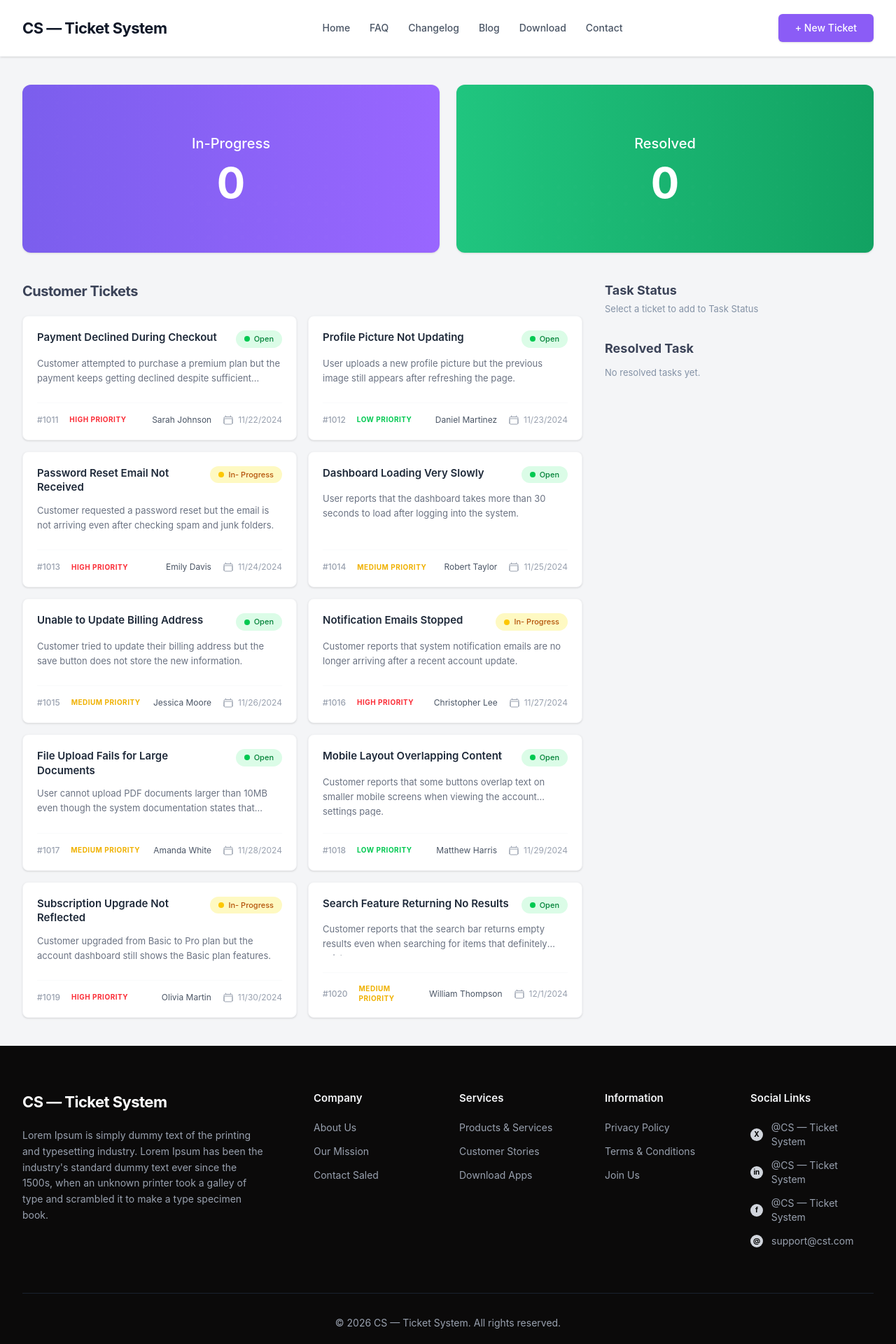
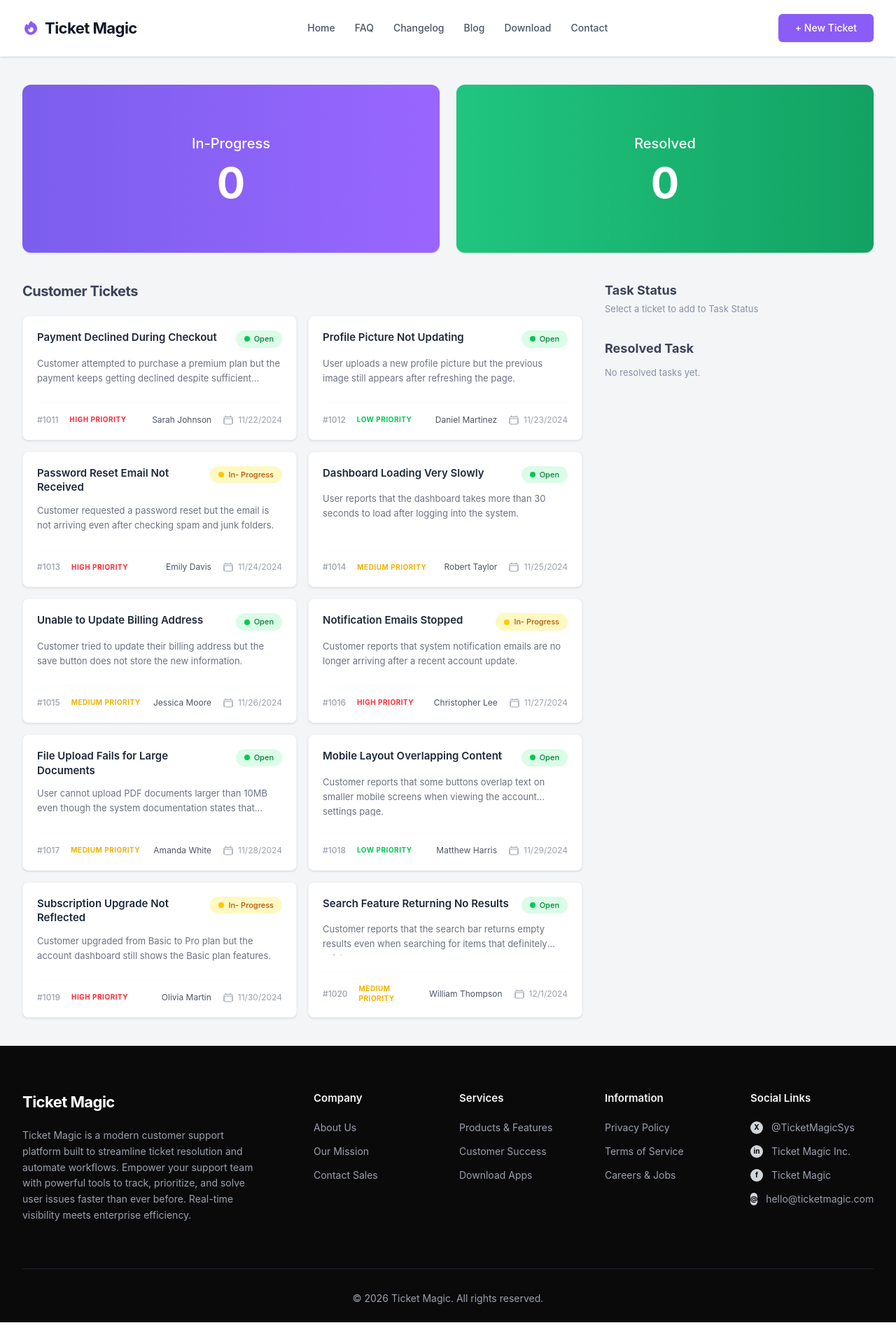
Before and after one commit to tahmeed-35/smart-ticketing-magic, a React (Vite) app: page / in a window 1280 px wide. Shown: the top 1920 px of the page at 70% size. After the commit the page ends 1889 px from the top, so only its background shows below. Built offline with nearby package versions, Linux system fonts and the light colour scheme.

Commit message:
Replace dummy text with real content and rebrand to Ticket Magic

```diff
--- a/src/components/Banner.jsx
+++ b/src/components/Banner.jsx
@@ -4,9 +4,7 @@ export default function Banner({ inProgressCount = 0, resolvedCount = 0 }) {
     return (
         <div className="w-full mb-10">
             <div className="grid grid-cols-1 md:grid-cols-2 gap-6">
-                {/* In-Progress Card */}
                 <div className="relative overflow-hidden rounded-xl bg-gradient-to-r from-[#7B5EED] to-[#9966FF] p-10 text-center text-white shadow-sm flex flex-col items-center justify-center min-h-[240px]">
-
                     <div className="absolute inset-0 opacity-10 blur-[2px]"
                         style={{ backgroundImage: 'radial-gradient(circle at 2px 2px, white 1px, transparent 0)', backgroundSize: '24px 24px' }}>
                     </div>
@@ -15,9 +13,8 @@ export default function Banner({ inProgressCount = 0, resolvedCount = 0 }) {
                     <span className="text-6xl font-bold relative z-10">{inProgressCount}</span>
                 </div>
 
-                {/* Resolved Card */}
                 <div className="relative overflow-hidden rounded-xl bg-gradient-to-r from-[#20C57F] to-[#12A262] p-10 text-center text-white shadow-sm flex flex-col items-center justify-center min-h-[240px]">
-
+                    {/* Background er jonno choto pattern design */}
                     <div className="absolute inset-0 opacity-10 blur-[2px]"
                         style={{ backgroundImage: 'radial-gradient(circle at 2px 2px, white 1px, transparent 0)', backgroundSize: '24px 24px' }}>
                     </div>
--- a/src/components/Footer.jsx
+++ b/src/components/Footer.jsx
@@ -6,78 +6,67 @@ export default function Footer() {
     return (
         <footer className="bg-[#0B0A0A] text-white pt-16 pb-6">
             <div className="max-w-7xl mx-auto px-4 sm:px-6 lg:px-8">
-
-                {/* Main Footer Content */}
                 <div className="grid grid-cols-1 sm:grid-cols-2 lg:grid-cols-6 gap-10 lg:gap-8 mb-16">
-
-                    {/* Brand & Intro */}
                     <div className="lg:col-span-2 pr-0 lg:pr-10">
-                        <h2 className="text-[22px] font-bold mb-5 text-white tracking-tight">CS — Ticket System</h2>
+                        <h2 className="text-[22px] font-bold mb-5 text-white tracking-tight">Ticket Magic</h2>
                         <p className="text-sm text-gray-400 leading-relaxed">
-                            Lorem Ipsum is simply dummy text of the printing and typesetting industry.
-                            Lorem Ipsum has been the industry's standard dummy text ever since the 1500s,
-                            when an unknown printer took a galley of type and scrambled it to make a type specimen book.
+                            Ticket Magic is a modern customer support platform built to streamline ticket resolution and automate workflows. Empower your support team with powerful tools to track, prioritize, and solve user issues faster than ever before. Real-time visibility meets enterprise efficiency.
                         </p>
                     </div>
 
-                    {/* Company Links */}
                     <div className="lg:col-span-1">
                         <h3 className="font-semibold text-[15px] mb-5 text-gray-100">Company</h3>
                         <ul className="space-y-3.5 text-sm text-gray-400">
-                            <li><a href="#" className="hover:text-white transition-colors">About Us</a></li>
-                            <li><a href="#" className="hover:text-white transition-colors">Our Mission</a></li>
-                            <li><a href="#" className="hover:text-white transition-colors">Contact Saled</a></li>
+                            <li><a href="/about" className="hover:text-white transition-colors">About Us</a></li>
+                            <li><a href="/mission" className="hover:text-white transition-colors">Our Mission</a></li>
+                            <li><a href="/contact" className="hover:text-white transition-colors">Contact Sales</a></li>
                         </ul>
                     </div>
 
-                    {/* Services Links */}
                     <div className="lg:col-span-1">
                         <h3 className="font-semibold text-[15px] mb-5 text-gray-100">Services</h3>
                         <ul className="space-y-3.5 text-sm text-gray-400">
-                            <li><a href="#" className="hover:text-white transition-colors">Products & Services</a></li>
-                            <li><a href="#" className="hover:text-white transition-colors">Customer Stories</a></li>
-                            <li><a href="#" className="hover:text-white transition-colors">Download Apps</a></li>
+                            <li><a href="/products" className="hover:text-white transition-colors">Products & Features</a></li>
+                            <li><a href="/customers" className="hover:text-white transition-colors">Customer Success</a></li>
+                            <li><a href="/download" className="hover:text-white transition-colors">Download Apps</a></li>
                         </ul>
                     </div>
 
-                    {/* Information Links */}
+                    {/* Proyojoniyo Information links */}
                     <div className="lg:col-span-1">
                         <h3 className="font-semibold text-[15px] mb-5 text-gray-100">Information</h3>
                         <ul className="space-y-3.5 text-sm text-gray-400">
-                            <li><a href="#" className="hover:text-white transition-colors">Privacy Policy</a></li>
-                            <li><a href="#" className="hover:text-white transition-colors">Terms & Conditions</a></li>
-                            <li><a href="#" className="hover:text-white transition-colors">Join Us</a></li>
+                            <li><a href="/privacy" className="hover:text-white transition-colors">Privacy Policy</a></li>
+                            <li><a href="/terms" className="hover:text-white transition-colors">Terms of Service</a></li>
+                            <li><a href="/careers" className="hover:text-white transition-colors">Careers & Jobs</a></li>
                         </ul>
                     </div>
 
-                    {/* Social Links */}
                     <div className="lg:col-span-1">
                         <h3 className="font-semibold text-[15px] mb-5 text-gray-100">Social Links</h3>
                         <ul className="space-y-3.5 text-sm text-gray-400">
                             <li className="flex items-center gap-3 hover:text-white transition-colors cursor-pointer text-gray-400">
                                 <span className="w-[18px] h-[18px] rounded-full bg-gray-300 text-black flex items-center justify-center text-[10px] font-bold">X</span>
-                                <span>@CS — Ticket System</span>
+                                <span>@TicketMagicSys</span>
                             </li>
                             <li className="flex items-center gap-3 hover:text-white transition-colors cursor-pointer text-gray-400">
                                 <span className="w-[18px] h-[18px] rounded-full bg-gray-300 text-black flex items-center justify-center text-[10px] font-bold">in</span>
-                                <span>@CS — Ticket System</span>
+                                <span>Ticket Magic Inc.</span>
                             </li>
                             <li className="flex items-center gap-3 hover:text-white transition-colors cursor-pointer text-gray-400">
                                 <span className="w-[18px] h-[18px] rounded-full bg-gray-300 text-black flex items-center justify-center text-[10px] font-bold">f</span>
-                                <span>@CS — Ticket System</span>
+                                <span>Ticket Magic</span>
                             </li>
                             <li className="flex items-center gap-3 hover:text-white transition-colors cursor-pointer text-gray-400">
                                 <span className="w-[18px] h-[18px] rounded-full bg-gray-300 text-black flex items-center justify-center text-[10px] font-bold">@</span>
-                                <span>support@cst.com</span>
+                                <span>hello@ticketmagic.com</span>
                             </li>
                         </ul>
                     </div>
-
                 </div>
 
-                {/* Copyright */}
                 <div className="pt-8 border-t border-gray-800/80 text-center text-sm text-gray-400">
-                    <p>© {currentYear} CS — Ticket System. All rights reserved.</p>
+                    <p>© {currentYear} Ticket Magic. All rights reserved.</p>
                 </div>
             </div>
         </footer>
--- a/src/components/Navbar.jsx
+++ b/src/components/Navbar.jsx
@@ -13,14 +13,16 @@ export default function Navbar() {
 
     return (
         <nav className="w-full bg-white px-4 sm:px-6 lg:px-8 max-w-7xl mx-auto py-5 relative z-10 flex items-center justify-between">
-            {/* Logo */}
             <div className="flex-shrink-0">
-                <Link to="/" className="text-[22px] font-bold text-gray-900 tracking-tight">
-                    CS — Ticket System
+                <Link to="/" className="text-[22px] font-bold text-gray-900 tracking-tight flex items-center gap-2">
+                    <svg xmlns="http://www.w3.org/2000/svg" viewBox="0 0 24 24" fill="currentColor" className="w-6 h-6 text-[#8B5CF6]">
+                        <path fillRule="evenodd" d="M12.963 2.286a.75.75 0 0 0-1.071-.136 9.742 9.742 0 0 0-3.539 6.176 7.547 7.547 0 0 1-1.705-1.715.75.75 0 0 0-1.152-.082A9 9 0 1 0 15.68 4.534a7.46 7.46 0 0 1-2.717-2.248ZM15.75 14.25a3.75 3.75 0 1 1-7.313-1.172c.628.465 1.35.81 2.133 1a5.99 5.99 0 0 1 1.925-3.546 3.75 3.75 0 0 1 3.255 3.718Z" clipRule="evenodd" />
+                    </svg>
+                    Ticket Magic
                 </Link>
             </div>
 
-            {/* Desktop Menu */}
+            {/* Desktop er jonno menu list */}
             <div className="hidden lg:flex items-center gap-7">
                 {menuItems.map((item) => (
                     <Link
@@ -33,7 +35,6 @@ export default function Navbar() {
                 ))}
             </div>
 
-            {/* Action Button */}
             <div className="flex-shrink-0">
                 <button className="bg-[#8B5CF6] hover:bg-[#7C3AED] text-white px-6 py-2.5 rounded-md font-medium text-sm transition-colors shadow-sm">
                     + New Ticket
--- a/src/components/TaskStatus.jsx
+++ b/src/components/TaskStatus.jsx
@@ -3,7 +3,6 @@ import React from 'react';
 export default function TaskStatus({ tasks = [], resolvedTasks = [], onComplete }) {
     return (
         <div className="w-full">
-            {/* Active Tasks Section */}
             <div className="mb-8">
                 <h2 className="text-[18px] font-bold text-[#3B4358] mb-1">Task Status</h2>
                 <p className="text-[#8492A6] text-[13px] mb-4">Select a ticket to add to Task Status</p>
@@ -18,6 +17,7 @@ export default function TaskStatus({ tasks = [], resolvedTasks = [], onComplete
                                 className="w-full bg-[#0CAF60] hover:bg-[#0A9652] text-white py-2 rounded-md font-medium text-[13px] transition-colors shadow-sm"
                                 onClick={(e) => {
                                     e.stopPropagation();
+                                    // Task ta complete korte ekhane click korle onComplete call hobe
                                     onComplete(task);
                                 }}
                             >
@@ -28,7 +28,6 @@ export default function TaskStatus({ tasks = [], resolvedTasks = [], onComplete
                 </div>
             </div>
 
-            {/* Resolved Tasks Section */}
             <div>
                 <h2 className="text-[18px] font-bold text-[#3B4358] mb-3">Resolved Task</h2>
                 {resolvedTasks.length > 0 ? (
```
Also changed, not shown: src/components/TicketCard.jsx (+2 -12 lines), src/pages/Home.jsx (+2 -15 lines), src/assets/vector2.png (deleted).
